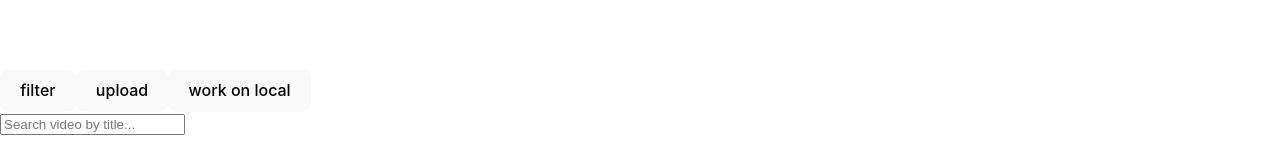
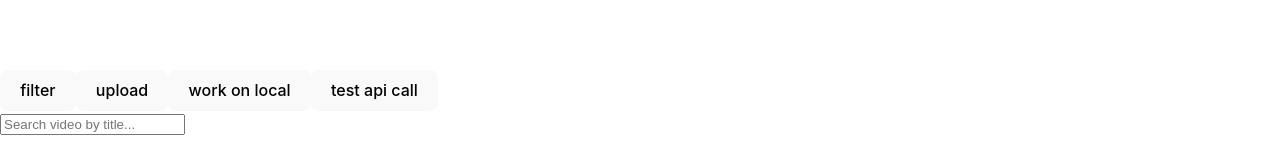
Before and after one commit to automated-street-environment-detection/automatedCountingFrontend, a React (Vite) app: page / in a window 1280 px wide. Shown: the part 148-308 px from the top of the page. Built offline with nearby package versions, Linux system fonts and the light colour scheme.

Commit message:
Added dummy button to root page in order to test methods

```diff
--- a/src/ChosenVideoPage/ChosenVideoPage.jsx
+++ b/src/ChosenVideoPage/ChosenVideoPage.jsx
@@ -1,3 +1,7 @@
+import { getCountingBoundaryNames, postCountingBoundary, deleteCountingBoundary } from "../api/boundaryApi";
+import { getDataInstanceNames, postDataInstance, patchDataInstance, deleteDataInstance } from "../api/instanceApi";
+import { getVideoNames, deleteVideo, getBucketId } from "../api/videoApi";
+
 import React, { useState } from "react";
 import { useNavigate } from 'react-router-dom';
 
@@ -35,6 +39,7 @@ const ChosenVideoPage = () => {
         <button>filter</button>
         <button>upload</button>
         <button>work on local</button>
+        <button onClick="getBucketId()">test api call</button>
       </div>
       <div style={{ marginBottom: "20px" }}>
         <input
```
